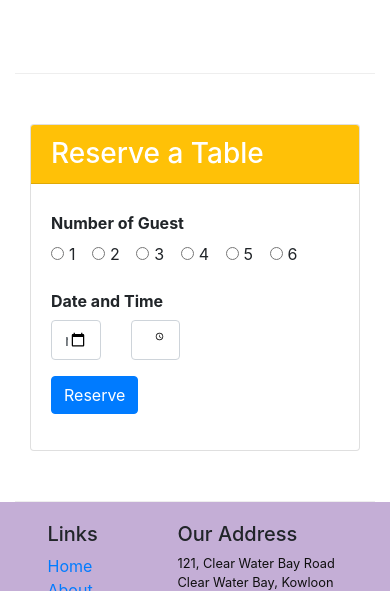
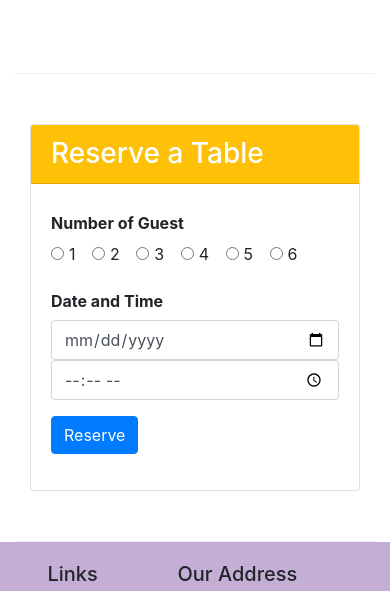
Before and after one commit to Benkalio/bootstrap4, a website: page index.html in a window 390 px wide. Shown: the part 1712-2303 px from the top of the page. Drawn offline with nearby package versions, Linux system fonts and the light colour scheme.

Commit message:
date and time column fixed to 12 for extra small screen sizes

```diff
--- a/index.html
+++ b/index.html
@@ -149,10 +149,10 @@
                             </div>
                             <div class="form-group row">
                                 <label for="DateandTime" class="col-12 col-md-2 col-form-label"><strong>Date and Time</strong></label>
-                                <div class="col-3 col-md-3">
+                                <div class="col-12 col-md-3">
                                     <input type="date" class="form-control" id="date" name="date" placeholder="Date">
                                 </div>
-                                <div class="col-3 col-md-3">
+                                <div class="col-12 col-md-3">
                                     <input type="time" class="form-control" id="time" name="time" placeholder="Time">
                                 </div>
                             </div>
```
